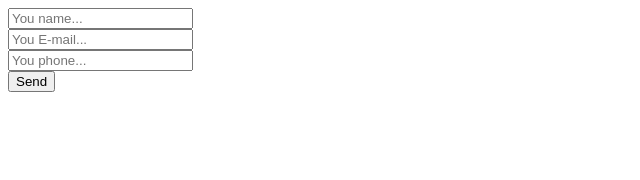
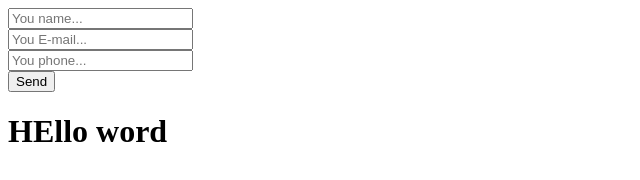
Before and after one commit to foxy1881625/testphpfile1881625.github.io, a plain HTML site: page index.html in a window 1280 px wide. Shown: the whole page, without its empty margins (0-640 px from the left). Drawn offline with nearby package versions, Linux system fonts and the light colour scheme.

Commit message:
init commit

```diff
--- a/index.html
+++ b/index.html
@@ -18,7 +18,7 @@
 		<input type="text" name="E-mail" placeholder="You E-mail..." required><br>
 		<input type="text" name="Phone" placeholder="You phone..."><br>
 		<button>Send</button>
-
+		<h1>HEllo word</h1>
 	</form>
 
 	<script src="https://code.jquery.com/jquery-1.11.3.min.js"></script>
```
